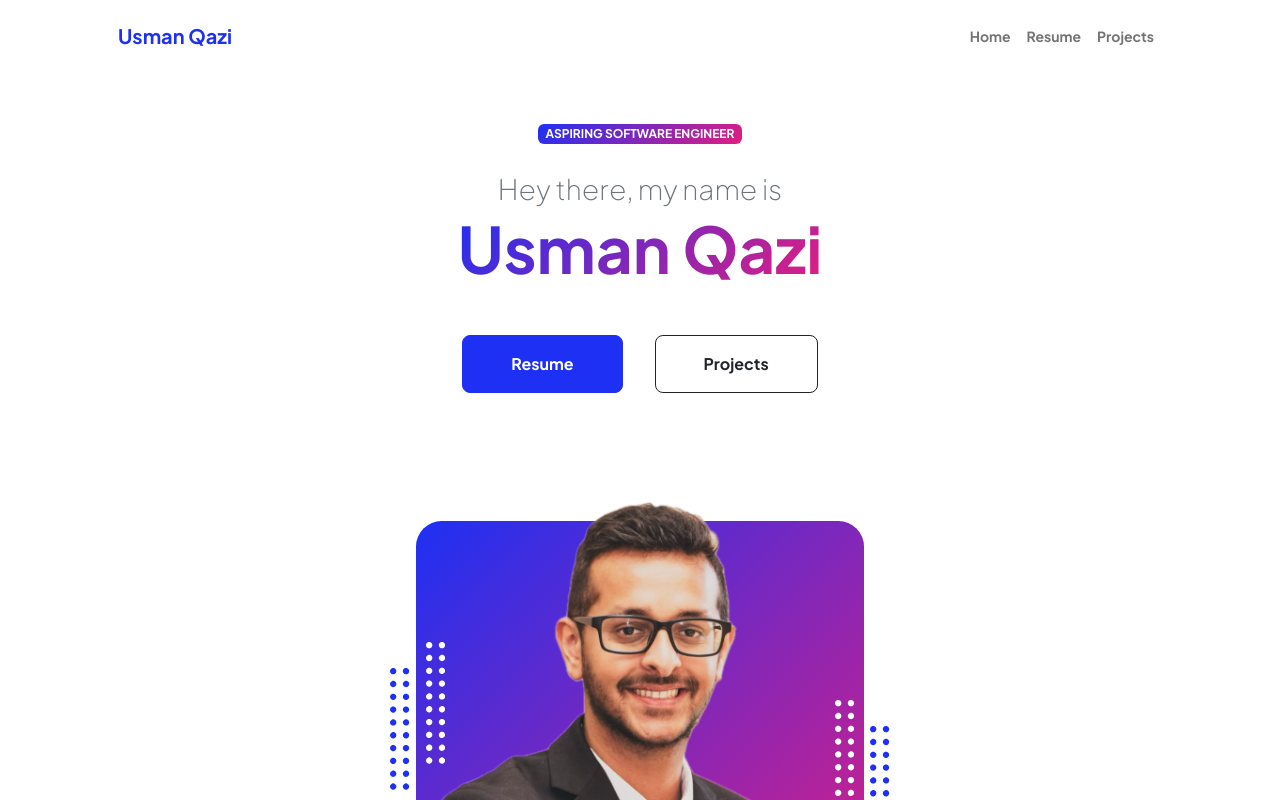
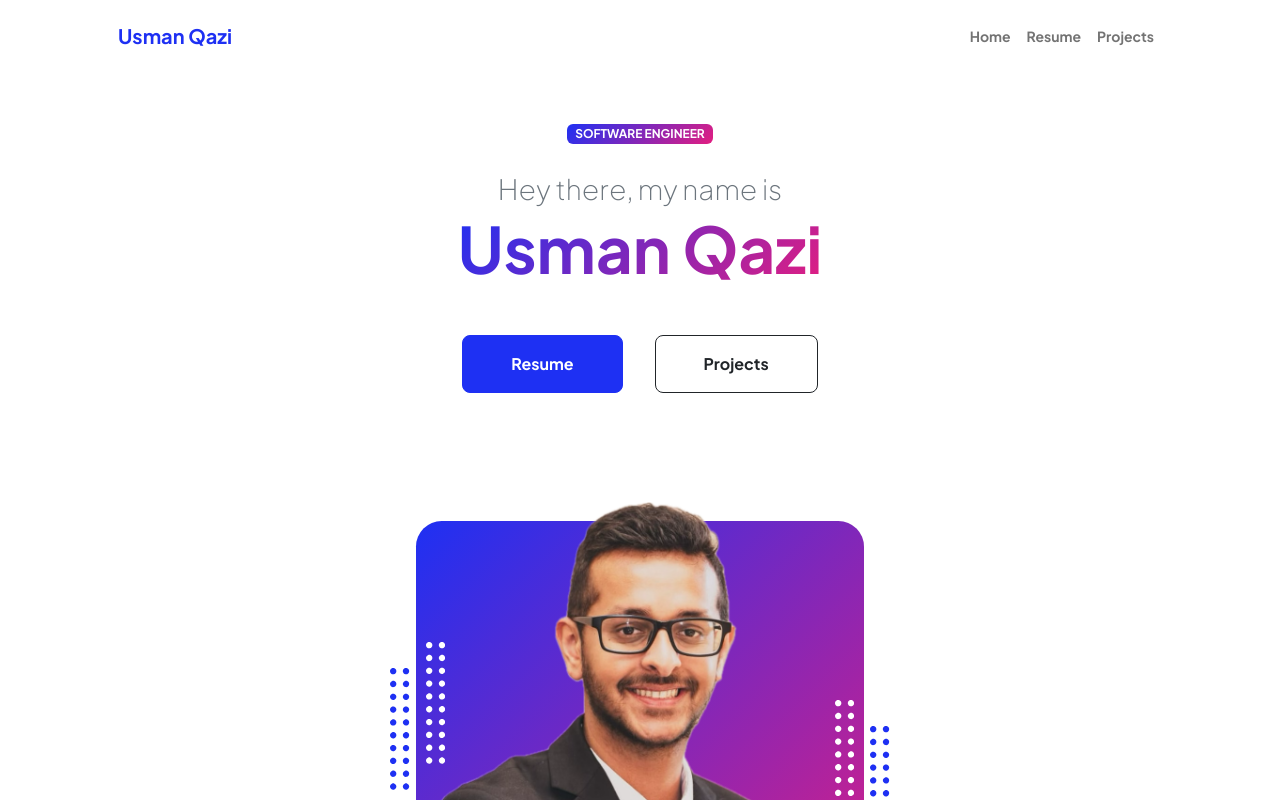
Before and after one commit to musmanqazi/landing-page, a plain HTML site: page index.html in a window 1280 px wide. Shown: the top 800 px of the page. Drawn offline with nearby package versions, Linux system fonts and the light colour scheme.

Commit message:
changed small detail

```diff
--- a/index.html
+++ b/index.html
@@ -3,9 +3,9 @@
     <head>
         <meta charset="utf-8" />
         <meta name="viewport" content="width=device-width, initial-scale=1, shrink-to-fit=no" />
-        <meta name="description" content="Usman Qazi's Software Engineering portfolio." />
+        <meta name="description" content="Usman Qazi's Software Engineering Portfolio" />
         <meta name="author" content="Usman Qazi" />
-        <title>Usman's Landing Page</title>
+        <title>Usman's Portfolio</title>
         <!-- Favicon-->
         <link rel="icon" type="image/x-icon" href="assets/favicon.ico" />
         <!-- Custom Google font-->
@@ -40,7 +40,7 @@
                         <div class="col-xxl-5">
                             <!-- Header text content-->
                             <div class="text-center text-xxl-start">
-                                <div class="badge bg-gradient-primary-to-secondary text-white mb-4"><div class="text-uppercase">ASPIRING SOFTWARE ENGINEER</div></div>
+                                <div class="badge bg-gradient-primary-to-secondary text-white mb-4"><div class="text-uppercase">SOFTWARE ENGINEER</div></div>
                                 <div class="fs-3 fw-light text-muted">Hey there, my name is</div>
                                 <h1 class="display-3 fw-bolder mb-5"><span class="text-gradient d-inline">Usman Qazi</span></h1>
                                 <div class="d-grid gap-3 d-sm-flex justify-content-sm-center justify-content-xxl-start mb-3">
```
